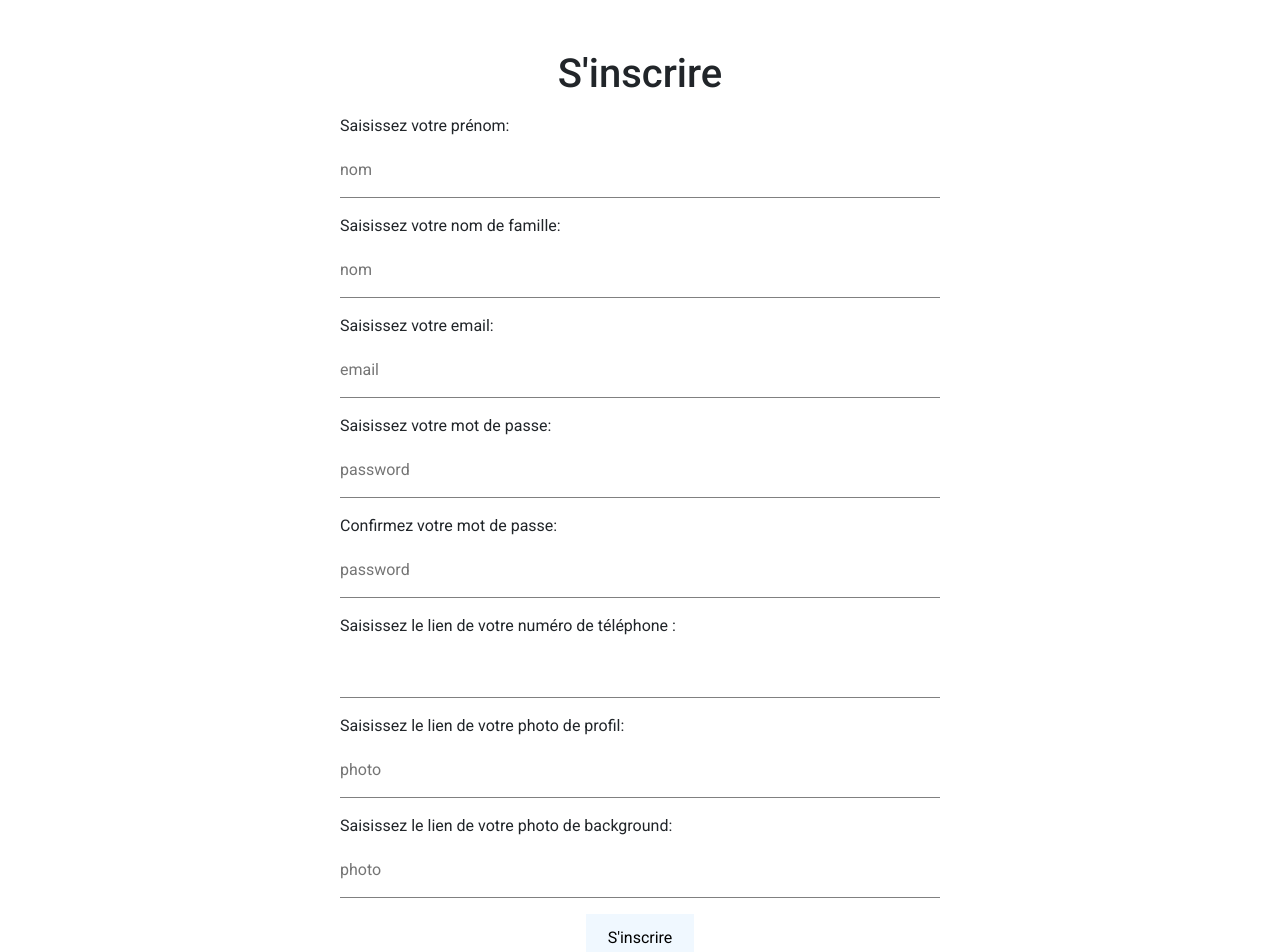
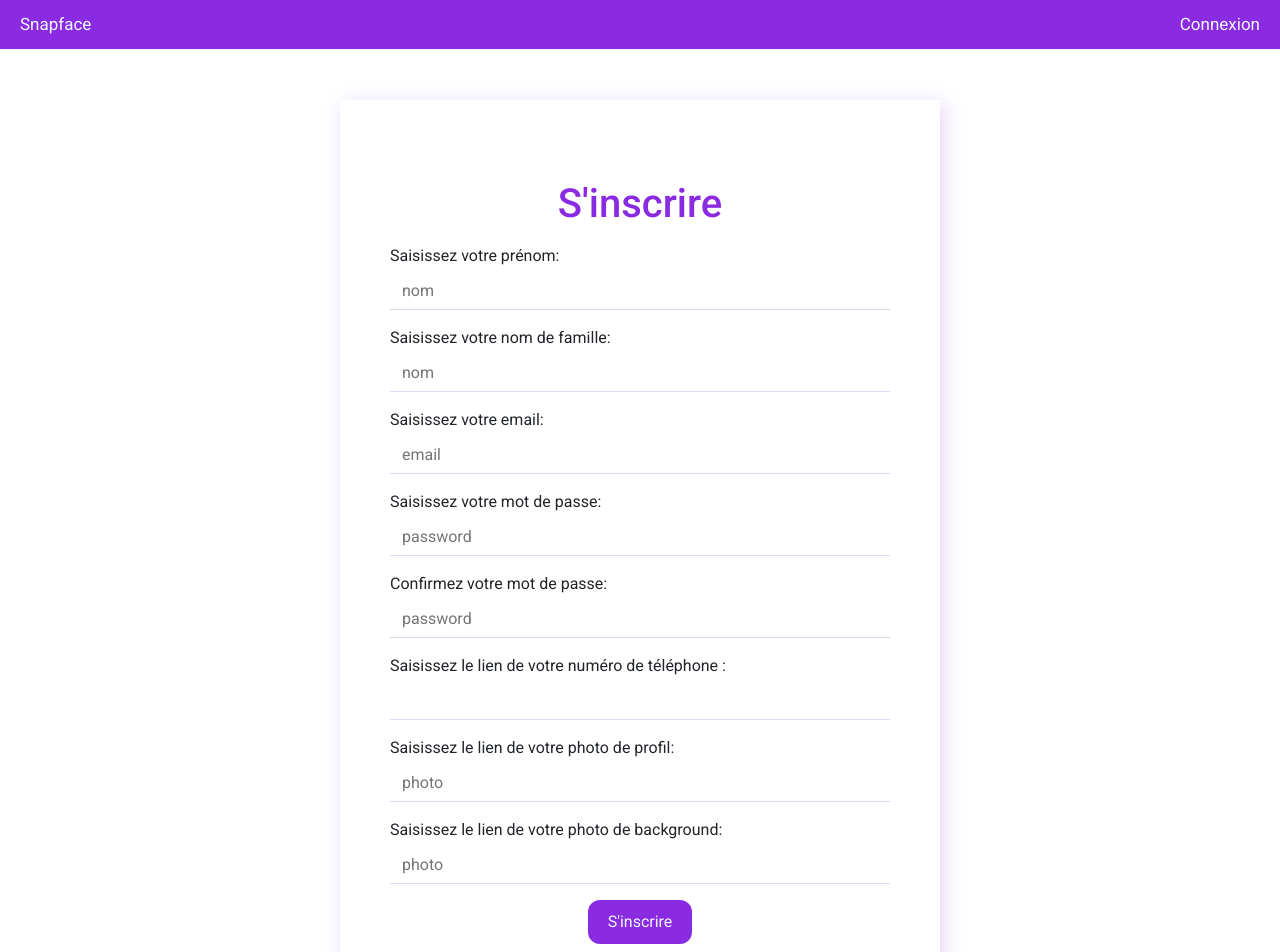
Before and after one commit to safiylm/snapface, an Angular app: page /inscription in a window 1280 px wide. Shown: the top 952 px of the page. Built offline with nearby package versions, Linux system fonts and the light colour scheme.

Commit message:
improve frontend nav + auth page

```diff
--- a/src/app/auth-connexion-user/auth-connexion-user.component.html
+++ b/src/app/auth-connexion-user/auth-connexion-user.component.html
@@ -1,3 +1,7 @@
+<app-header></app-header>
+
+<div class="d-flex flex-column align-items-center justify-content-center">
+
     <form [formGroup]="connexionUserForm" (ngSubmit)="onSubmit()">
 
         <h1>
@@ -5,7 +9,7 @@
         </h1>
         <div class="div-input">
             <label>Email:</label>
-        <input type="email"  id="input-email" formControlName="email" autocomplete="off" />
+            <input type="email" id="input-email" formControlName="email" autocomplete="off" />
         </div>
 
         <div class="div-input">
@@ -16,5 +20,5 @@
 
         <button id="btn-submit" type="submit">Se connecter</button>
         <button type="button" onclick="document.location.href='inscription'">Pas de compte? </button>
-
     </form>
+</div>
--- a/src/app/auth-connexion-user/auth-connexion-user.component.scss
+++ b/src/app/auth-connexion-user/auth-connexion-user.component.scss
@@ -1,13 +1,16 @@
 form {
-    width: 600px;
-    margin: 50px auto;
-
+    margin-top: 100px;
+    padding: 80px 50px;
+    box-shadow: rgb(229, 213, 245) 4px 4px 20px;
     h1 {
         text-align: center;
+        color: blueviolet;
+
     }
 
     .div-input {
         margin: 16px 0;
+        width: 500px;
 
         label,
         input {
@@ -19,8 +22,8 @@ form {
 
         input {
             border: none;
-            border-bottom: 1px solid gray;
-            padding: 15px 0;
+            border-bottom: 1px solid rgb(229, 213, 245);
+            padding: 6px 12px;
             margin: 5px 0;
         }
     }
@@ -28,14 +31,17 @@ form {
     button[type="submit"],
     button {
         border: none;
-        background-color: aliceblue;
-        padding: 12px 22px;
+
         font-size: medium;
         margin: 15px auto;
         display: block;
+        color: aliceblue;
+        background-color: blueviolet;
+        padding: 10px 20px;
+        border-radius: 12px;
     }
 
-    #connexion-info{
+    #connexion-info {
         text-align: center;
         color: red;
     }
--- a/src/app/auth-inscription-user/auth-inscription-user.component.html
+++ b/src/app/auth-inscription-user/auth-inscription-user.component.html
@@ -1,3 +1,8 @@
+<app-header></app-header>
+<div class="d-flex flex-column align-items-center justify-content-center">
+
+
+
 <form [formGroup]="inscriptionUserForm" (ngSubmit)="onSubmit()">
     <h1>
         S'inscrire
--- a/src/app/auth-inscription-user/auth-inscription-user.component.scss
+++ b/src/app/auth-inscription-user/auth-inscription-user.component.scss
@@ -1,13 +1,17 @@
 form {
-    width: 600px;
-    margin: 50px auto;
+    margin-top: 100px;
+    padding: 80px 50px;
+    box-shadow: rgb(229, 213, 245) 4px 4px 20px;
 
     h1 {
         text-align: center;
+        color: blueviolet;
+
     }
 
     .div-input {
         margin: 16px 0;
+        width: 500px;
 
         label,
         input {
@@ -19,8 +23,8 @@ form {
 
         input {
             border: none;
-            border-bottom: 1px solid gray;
-            padding: 15px 0;
+            border-bottom: 1px solid rgb(229, 213, 245);
+            padding: 6px 12px;
             margin: 5px 0;
         }
     }
@@ -28,11 +32,13 @@ form {
     button[type="submit"],
     button {
         border: none;
-        background-color: aliceblue;
-        padding: 12px 22px;
         font-size: medium;
         margin: 15px auto;
         display: block;
+        color: aliceblue;
+        background-color: blueviolet;
+        padding: 10px 20px;
+        border-radius: 12px;
     }
 }
 
--- a/src/app/commentaire-list/commentaire-list.component.scss
+++ b/src/app/commentaire-list/commentaire-list.component.scss
@@ -47,7 +47,8 @@ button {
         border: 0.2px solid black;
         border-radius: 5px 0 0 5px;
         margin-right: 0;
-        height: 35px;
+        height: 38px;
+        padding: 7px 15px;
 
     }
 
@@ -55,10 +56,10 @@ button {
 
         border-radius: 0 5px 5px 0;
         margin-left: 0;
-        border: 0.2px solid black;
-        background-color: #587579;
+        background-color: blueviolet;
         color: white;
-        height: 35px;
-        padding: 4px 15px;
+        height: 38px;
+        padding: 7px 15px;
+        font-size: math;
     }
 }
--- a/src/app/header-snap/header-snap.component.scss
+++ b/src/app/header-snap/header-snap.component.scss
@@ -25,7 +25,8 @@
     #sabonner {
         border: none;
         border-radius: 15px;
-        padding: 9px 15px;
+        padding: 7px 14px;
+        font-size:small;
         background-color:#f2f2f2;
         color: black;
         margin-left: 15px;
--- a/src/app/header/header.component.html
+++ b/src/app/header/header.component.html
@@ -1,4 +1,4 @@
-<nav class="d-flex flex-column align-items-start justify-content-center">
+<nav class="d-flex align-items-center justify-content-between">
 
   <a routerLink="">Snapface</a>
   <a *ngIf="!isLoggedIn" routerLink="connexion">Connexion</a>
--- a/src/app/header/header.component.scss
+++ b/src/app/header/header.component.scss
@@ -1,16 +1,22 @@
 nav {
     padding: 10px;
+    border-bottom: 0.31px solid #f4f3f3;
+    background-color: blueviolet;
+    position: fixed;
+    width: 100%;
+    margin-bottom: 30px;
+    height: 50px;
+    z-index: 2;
 
     a {
         font-size: 17px;
-        margin: 10px ;
-        color: #3d3d3d;
+        margin: 10px;
+        color: aliceblue;
         text-decoration: none;
-        border-bottom: 1px solid #3d3d3d
     }
 }
 
-@media(max-width:800px){
+@media(max-width:800px) {
     nav {
         flex-direction: row !important;
     }
--- a/src/app/home/home.component.html
+++ b/src/app/home/home.component.html
@@ -1,7 +1,8 @@
+<app-header></app-header>
+
 <div class="home d-flex flex-wrap flex-row align-items-start justify-content-between">
-    <app-header></app-header>
 
-    <div>
+    <div id="div-list-post" >
         <app-publication-all-list></app-publication-all-list>
     </div>
     <div id="div-list-users">
--- a/src/app/home/home.component.scss
+++ b/src/app/home/home.component.scss
@@ -1,9 +1,24 @@
+.home {
+
+ position: relative;
+    top: 50px;
+}
+
+#div-list-post{
+    width:70%;
+}
 @media(max-width:910px) {
 
     .home {
+
         flex-direction: column !important;
         width: 100vw;
         justify-content: center !important;
+
+    }
+
+    #div-list-post{
+        width:100%;
     }
 
     #div-list-users {
--- a/src/app/publication-all-list/publication-all-list.component.html
+++ b/src/app/publication-all-list/publication-all-list.component.html
@@ -1,2 +1,2 @@
-<app-publication *ngFor="let publication of publications" [publication]="publication">
+<app-publication *ngFor="let publication of publications" [publication]="publication" >
 </app-publication>
--- a/src/app/user-account/user-account.component.html
+++ b/src/app/user-account/user-account.component.html
@@ -1,2 +1,3 @@
+<app-header></app-header>
 <app-header-snap [id]='id' ></app-header-snap>
 <app-publication-list [id]='id' ></app-publication-list>
```
Also changed, not shown: 1 other file (tests, documents, lock files or other folders). Lines whose indentation alone changed are shown as unchanged.
